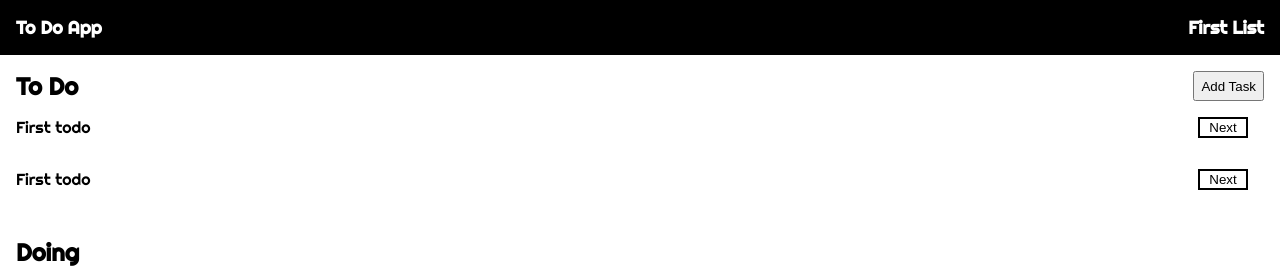
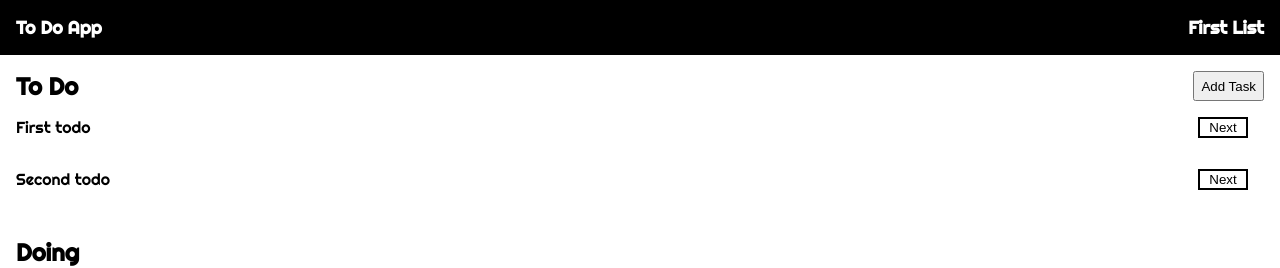
Before and after one commit to ikari-shirei/to-do-react, a React (Create React App) app: page / in a window 1280 px wide. Shown: the top 268 px of the page. Built offline with nearby package versions, Linux system fonts and the light colour scheme.

Commit message:
Add change task status ability

```diff
--- a/src/App.js
+++ b/src/App.js
@@ -11,7 +11,7 @@ function App() {
       name: 'First List',
       todo: [
         { id: uniqid(), name: 'First todo' },
-        { id: uniqid(), name: 'First todo' },
+        { id: uniqid(), name: 'Second todo' },
       ],
       doing: [
         { id: uniqid(), name: 'First doing' },
@@ -104,6 +104,78 @@ function App() {
     setLists(newLists)
   }
 
+  const toDoNext = (val) => {
+    const targetId = val.target.id
+    const targetList = lists.find((list) => {
+      return selectedList.id === list.id
+    })
+    const targetToDo = targetList.todo.find((todo) => {
+      return targetId === todo.id
+    })
+    const targetToDoIndex = targetList.todo.findIndex((i) => i.id === targetId)
+    targetList.doing.push(targetToDo)
+    targetList.todo.splice(targetToDoIndex, 1)
+    const newLists = lists.map((list) => {
+      return list.id === targetList.id ? targetList : list
+    })
+    setLists(newLists)
+  }
+
+  const doingNext = (val) => {
+    const targetId = val.target.id
+    const targetList = lists.find((list) => {
+      return selectedList.id === list.id
+    })
+    const targetDoing = targetList.doing.find((doing) => {
+      return targetId === doing.id
+    })
+    const targetDoingIndex = targetList.doing.findIndex(
+      (i) => i.id === targetId
+    )
+    targetList.done.push(targetDoing)
+    targetList.doing.splice(targetDoingIndex, 1)
+    const newLists = lists.map((list) => {
+      return list.id === targetList.id ? targetList : list
+    })
+    setLists(newLists)
+  }
+
+  const doingBack = (val) => {
+    const targetId = val.target.id
+    const targetList = lists.find((list) => {
+      return selectedList.id === list.id
+    })
+    const targetDoing = targetList.doing.find((doing) => {
+      return targetId === doing.id
+    })
+    const targetDoingIndex = targetList.doing.findIndex(
+      (i) => i.id === targetId
+    )
+    targetList.todo.push(targetDoing)
+    targetList.doing.splice(targetDoingIndex, 1)
+    const newLists = lists.map((list) => {
+      return list.id === targetList.id ? targetList : list
+    })
+    setLists(newLists)
+  }
+
+  const doneBack = (val) => {
+    const targetId = val.target.id
+    const targetList = lists.find((list) => {
+      return selectedList.id === list.id
+    })
+    const targetDone = targetList.done.find((done) => {
+      return targetId === done.id
+    })
+    const targetDoneIndex = targetList.done.findIndex((i) => i.id === targetId)
+    targetList.doing.push(targetDone)
+    targetList.done.splice(targetDoneIndex, 1)
+    const newLists = lists.map((list) => {
+      return list.id === targetList.id ? targetList : list
+    })
+    setLists(newLists)
+  }
+
   return (
     <div className="app">
       <div>
@@ -114,6 +186,10 @@ function App() {
           addNewTask={addNewTask}
           selectedList={selectedList}
           removeTask={removeTask}
+          toDoNext={toDoNext}
+          doingNext={doingNext}
+          doingBack={doingBack}
+          doneBack={doneBack}
         />
       </div>
       <div className="container">
--- a/src/components/Main.js
+++ b/src/components/Main.js
@@ -1,7 +1,15 @@
 import '../styles/main.scss'
 import Button from './Button'
 
-function Main({ addNewTask, selectedList, removeTask }) {
+function Main({
+  addNewTask,
+  selectedList,
+  removeTask,
+  toDoNext,
+  doingNext,
+  doingBack,
+  doneBack,
+}) {
   return (
     <>
       <div className="to-do-container container">
@@ -15,7 +23,11 @@ function Main({ addNewTask, selectedList, removeTask }) {
               <div className="todo-button-container" key={todo.id}>
                 <p>{todo.name}</p>
                 <div>
-                  <Button type="next-button" />
+                  <Button
+                    id={todo.id}
+                    handleButton={toDoNext}
+                    type="next-button"
+                  />
                 </div>
               </div>
             )
@@ -30,8 +42,16 @@ function Main({ addNewTask, selectedList, removeTask }) {
               <div className="todo-button-container" key={doing.id}>
                 <p>{doing.name}</p>
                 <div>
-                  <Button type="back-button" />
-                  <Button type="next-button" />
+                  <Button
+                    id={doing.id}
+                    handleButton={doingBack}
+                    type="back-button"
+                  />
+                  <Button
+                    id={doing.id}
+                    handleButton={doingNext}
+                    type="next-button"
+                  />
                 </div>
               </div>
             )
@@ -51,7 +71,11 @@ function Main({ addNewTask, selectedList, removeTask }) {
                     type="delete-button"
                     handleButton={removeTask}
                   />
-                  <Button type="back-button" />
+                  <Button
+                    id={done.id}
+                    handleButton={doneBack}
+                    type="back-button"
+                  />
                 </div>
               </div>
             )
```
